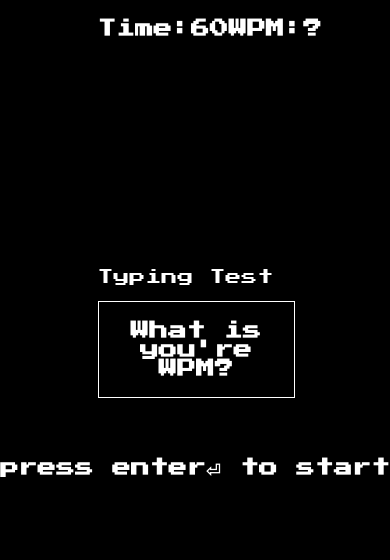
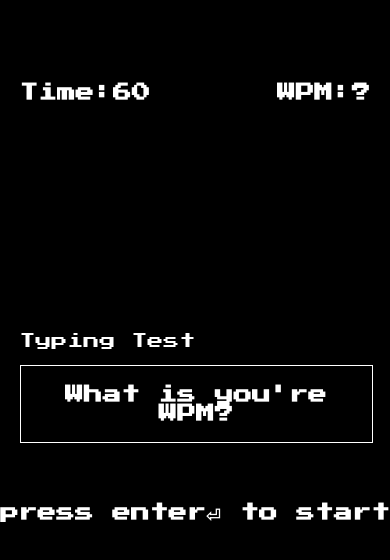
Before and after one commit to ViktorSnaer/retro-speed-typing, a plain HTML site: page index.html in a window 390 px wide. Drawn offline with Linux system fonts and the light colour scheme.

Commit message:
margin top and mobile fix

```diff
--- a/styles.css
+++ b/styles.css
@@ -18,13 +18,21 @@ body {
   justify-content: space-between;
   height: 30vh;
 }
+
 .bottomSection {
   height: 60vh;
+  margin-top: 4rem;
 }
 
 .bottomLinement {
   margin: auto;
   width: 50%;
+}
+
+@media (max-width: 768px) {
+  .bottomLinement {
+    width: 90%;
+  }
 }
 
 .wordBox {
```
